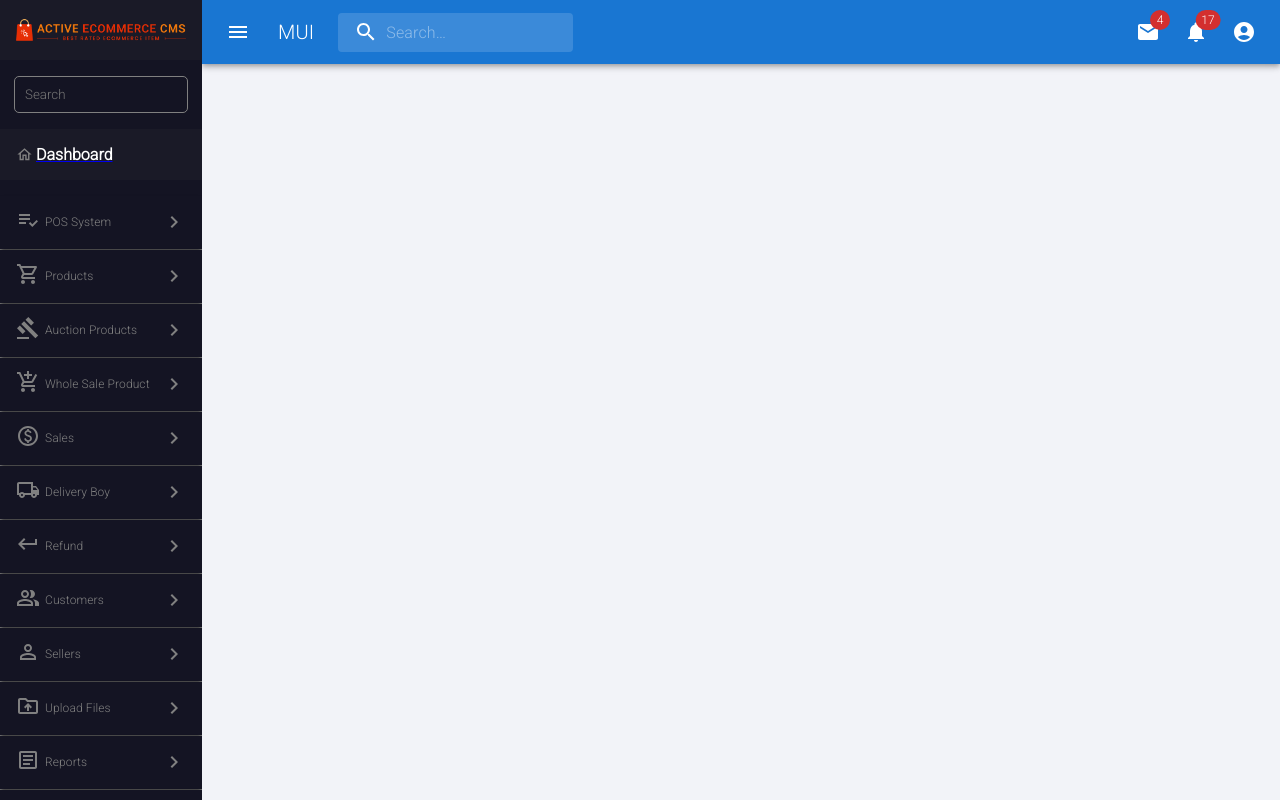
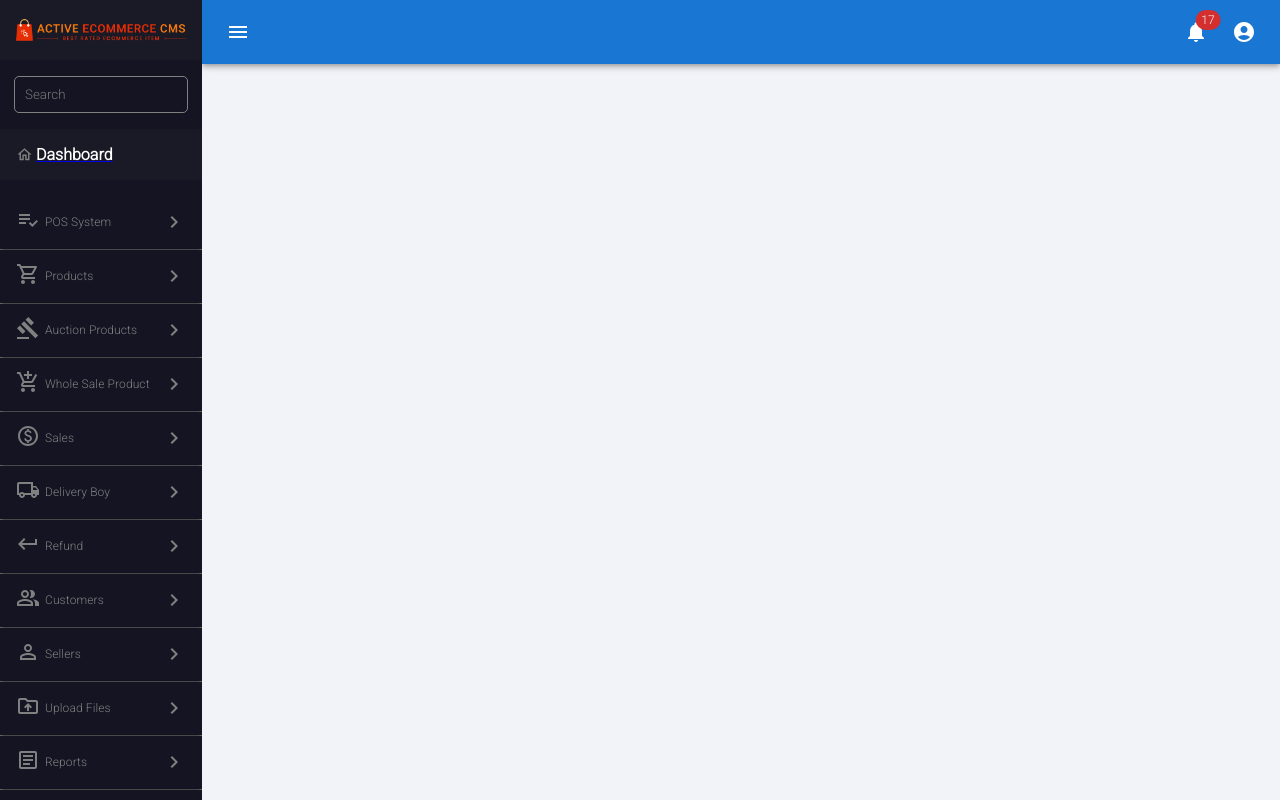
Before and after one commit to africommerce/africommerce-saas, a React (Create React App) app: page /admin in a window 1280 px wide. Built offline with nearby package versions, Linux system fonts and the light colour scheme.

Commit message:
fourth commit

```diff
--- a/src/components/admin/Body.jsx
+++ b/src/components/admin/Body.jsx
@@ -1,19 +1,14 @@
 import * as React from 'react';
 import styleded from 'styled-components';
-import { styled, alpha } from '@mui/material/styles';
 import AppBar from '@mui/material/AppBar';
 import Box from '@mui/material/Box';
 import Toolbar from '@mui/material/Toolbar';
 import IconButton from '@mui/material/IconButton';
-import Typography from '@mui/material/Typography';
-import InputBase from '@mui/material/InputBase';
 import Badge from '@mui/material/Badge';
 import MenuItem from '@mui/material/MenuItem';
 import Menu from '@mui/material/Menu';
 import MenuIcon from '@mui/icons-material/Menu';
-import SearchIcon from '@mui/icons-material/Search';
 import AccountCircle from '@mui/icons-material/AccountCircle';
-import MailIcon from '@mui/icons-material/Mail';
 import NotificationsIcon from '@mui/icons-material/Notifications';
 import MoreIcon from '@mui/icons-material/MoreVert';
 
@@ -23,46 +18,6 @@ const Container = styleded.div`
   flex: 7;
 `;
 // SALES PAGE
-
-  const Search = styled('div')(({ theme }) => ({
-    position: 'relative',
-    borderRadius: theme.shape.borderRadius,
-    backgroundColor: alpha(theme.palette.common.white, 0.15),
-    '&:hover': {
-      backgroundColor: alpha(theme.palette.common.white, 0.25),
-    },
-    marginRight: theme.spacing(2),
-    marginLeft: 0,
-    width: '100%',
-    [theme.breakpoints.up('sm')]: {
-      marginLeft: theme.spacing(3),
-      width: 'auto',
-    },
-  }));
-
-  const SearchIconWrapper = styled('div')(({ theme }) => ({
-    padding: theme.spacing(0, 2),
-    height: '100%',
-    position: 'absolute',
-    pointerEvents: 'none',
-    display: 'flex',
-    alignItems: 'center',
-    justifyContent: 'center',
-  }));
-
-  const StyledInputBase = styled(InputBase)(({ theme }) => ({
-    color: 'inherit',
-    '& .MuiInputBase-input': {
-      padding: theme.spacing(1, 1, 1, 0),
-      // vertical padding + font size from searchIcon
-      paddingLeft: `calc(1em + ${theme.spacing(4)})`,
-      transition: theme.transitions.create('width'),
-      width: '100%',
-      [theme.breakpoints.up('md')]: {
-        width: '20ch',
-      },
-    },
-  }));
 
   function PrimarySearchAppBar() {
     const [anchorEl, setAnchorEl] = React.useState(null);
@@ -127,14 +82,7 @@ const Container = styleded.div`
         open={isMobileMenuOpen}
         onClose={handleMobileMenuClose}
       >
-        <MenuItem>
-          <IconButton size="large" aria-label="show 4 new mails" color="inherit">
-            <Badge badgeContent={4} color="error">
-              <MailIcon />
-            </Badge>
-          </IconButton>
-          <p>Messages</p>
-        </MenuItem>
+
         <MenuItem>
           <IconButton
             size="large"
@@ -175,30 +123,8 @@ const Container = styleded.div`
             >
               <MenuIcon />
             </IconButton>
-            <Typography
-              variant="h6"
-              noWrap
-              component="div"
-              sx={{ display: { xs: 'none', sm: 'block' } }}
-            >
-              MUI
-            </Typography>
-            <Search>
-              <SearchIconWrapper>
-                <SearchIcon />
-              </SearchIconWrapper>
-              <StyledInputBase
-                placeholder="Search…"
-                inputProps={{ 'aria-label': 'search' }}
-              />
-            </Search>
             <Box sx={{ flexGrow: 1 }} />
             <Box sx={{ display: { xs: 'none', md: 'flex' } }}>
-              <IconButton size="large" aria-label="show 4 new mails" color="inherit">
-                <Badge badgeContent={4} color="error">
-                  <MailIcon />
-                </Badge>
-              </IconButton>
               <IconButton
                 size="large"
                 aria-label="show 17 new notifications"
```
